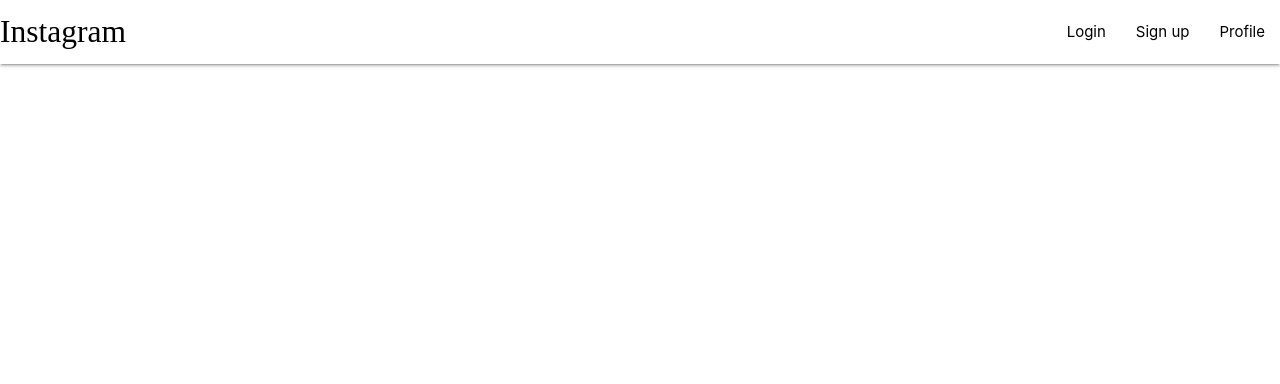
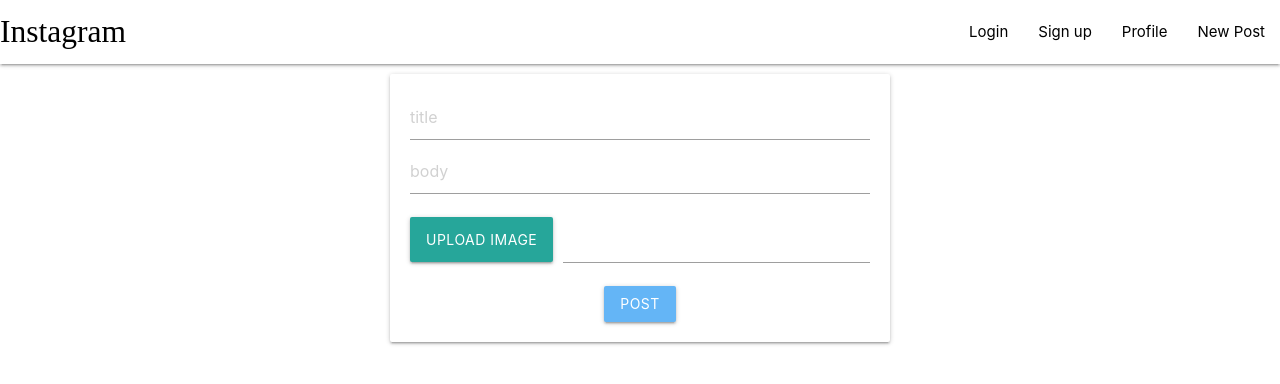
Before and after one commit to PingHuskar/Instagram_Clone, a React (Create React App) app in the folder client/: page /create in a window 1280 px wide. Shown: the top 384 px of the page. Built offline with nearby package versions, Linux system fonts and the light colour scheme; a web font is replaced by a local one.

Commit message:
User Signup by posting data

```diff
--- a/client/package.json
+++ b/client/package.json
@@ -2,10 +2,12 @@
   "name": "client",
   "version": "0.1.0",
   "private": true,
+  "proxy": "http://localhost:5000",
   "dependencies": {
     "@testing-library/jest-dom": "^5.16.4",
     "@testing-library/react": "^12.1.4",
     "@testing-library/user-event": "^13.5.0",
+    "materialize-css": "^1.0.0-rc.2",
     "react": "^18.0.0",
     "react-dom": "^18.0.0",
     "react-router-dom": "^5.1.2",
--- a/client/src/App.css
+++ b/client/src/App.css
@@ -39,3 +39,9 @@
   max-width: 500px;
   height: max-content;
 }
+
+#toast-container {
+  top: 30px !important;
+  right: 20px !important;
+  left: auto !important;
+}
--- a/client/src/App.js
+++ b/client/src/App.js
@@ -4,6 +4,7 @@
 import Signup from "./component/screens/Signup";
 import Profile from "./component/screens/Profile";
 import Login from "./component/screens/Login";
+import CreatePost from "./component/screens/CreatePost";
 function App() {
   return (
     <BrowserRouter>
@@ -20,6 +21,9 @@
     <Route path="/profile">
       <Profile />
     </Route>
+    <Route path="/create">
+      <CreatePost />
+    </Route>
     </BrowserRouter>
   );
 }
--- a/client/src/component/navbar.js
+++ b/client/src/component/navbar.js
@@ -8,6 +8,7 @@
             <li><Link to="/login">Login</Link></li>
             <li><Link to="/signup">Sign up</Link></li>
             <li><Link to="/profile">Profile</Link></li>
+            <li><Link to="/create">New Post</Link></li>
           </ul>
         </div>
       </nav>)
--- /dev/null
+++ b/client/src/component/screens/CreatePost.js
@@ -0,0 +1,25 @@
+import {Link} from 'react-router-dom'
+const CreatePost = () => {
+    return (
+        <div className="card input-filled" style={{
+            margin: "10px auto",maxWidth: "500px",padding: "20px",textAlign: "center"
+        }}>
+            <input type="text" placeholder="title"></input>
+            <input type="text" placeholder="body"></input>
+            <div class="file-field input-field">
+            <div className="btn">
+                <span>Upload Image</span>
+                <input type="file" />
+            </div>
+            <div class="file-path-wrapper">
+                <input className="file-path validate" type="text" />
+            </div>
+            </div>
+            <button className="btn waves-effect waves-light #64b5f6 blue lighten-2" type="submit" name="action">
+            Post
+            </button>
+      </div>
+      )
+}
+
+export default CreatePost;
--- a/client/src/component/screens/Home.js
+++ b/client/src/component/screens/Home.js
@@ -7,7 +7,7 @@
                     <img src="https://chadinchaipornpisuth.web.app/tallinn-estonia-night-starry-sky-above-old-castl-2021-08-30-06-30-31-utc.jpg" />
                 </div>
                 <div className="card-content">
-                <i class="material-icons">favorite</i>
+                <i className="material-icons">favorite</i>
                     <h6>title</h6>
                     <p>this is desctiption</p>
                     <input type="text" placeholder="add a comment"></input>
--- a/client/src/component/screens/Signup.js
+++ b/client/src/component/screens/Signup.js
@@ -1,13 +1,55 @@
-import {Link} from 'react-router-dom'
+import {Link,useHistory} from 'react-router-dom'
+import {useState} from 'react'
+import M from 'materialize-css'
+
 const Signup = () => {
+    const histort = useHistory()
+    const [name,setName] = useState("")
+    const [password,setPassword] = useState("")
+    const [email,setEmail] = useState("")
+    const PostData = () => {
+        if (!/^(([^<>()\[\]\\.,;:\s@"]+(\.[^<>()\[\]\\.,;:\s@"]+)*)|(".+"))@((\[[0-9]{1,3}\.[0-9]{1,3}\.[0-9]{1,3}\.[0-9]{1,3}])|(([a-zA-Z\-0-9]+\.)+[a-zA-Z]{2,}))$/.test(email)) {
+            M.toast({html: "Invalid Email pattern",classes:"#d32f2f red darken-2"})
+            return
+        }
+        fetch("/signup",{
+            method:"post",
+            headers:{
+                "Content-Type":"application/json"
+            },
+            body:JSON.stringify({
+                name,
+                password,
+                email
+            })
+        }).then(res => res.json())
+        .then(data => {
+            if (data.error) {
+                M.toast({html: data.error,classes:"#d32f2f red darken-2"})
+            }
+            else {
+                M.toast({html: data.message,classes:"#4caf50 green"})
+                histort.push('/login')
+            }
+            // console.log(data)
+        })
+    }
     return (
         <div className="mycard">
         <div className="card auth-card input-field">
             <h2>Instagram</h2>
-            <input type="text" placeholder="Username"></input>
-            <input type="text" placeholder="Email"></input>
-            <input type="password" placeholder="Password"></input>
-            <button className="btn waves-effect waves-light #64b5f6 blue lighten-2" type="submit" name="action">
+            <input type="text" placeholder="Username"
+            value={name}
+            onChange={(e)=>setName(e.target.value)}/>
+
+            <input type="text" placeholder="Email"
+            value={email} onChange={(e)=>setEmail(e.target.value)}/>
+
+            <input type="password" placeholder="Password"
+            value={password} onChange={(e)=>setPassword(e.target.value)}/>
+
+            <button className="btn waves-effect waves-light #64b5f6 blue lighten-2" type="submit" name="action"
+            onClick={() => PostData()}>
             Sign up
             </button>
             <h5><Link to="/login">Already have an account?</Link></h5>
```
Also changed, not shown: 1 other file (tests, documents, lock files or other folders).
